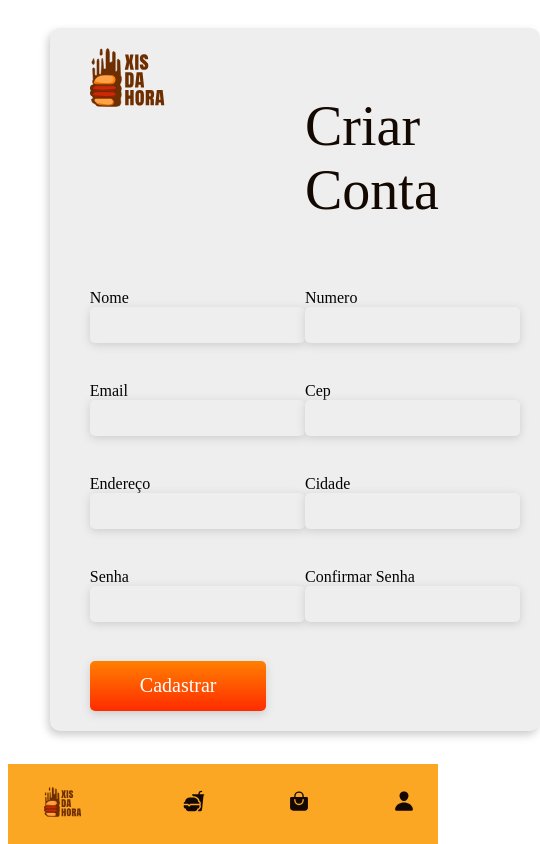
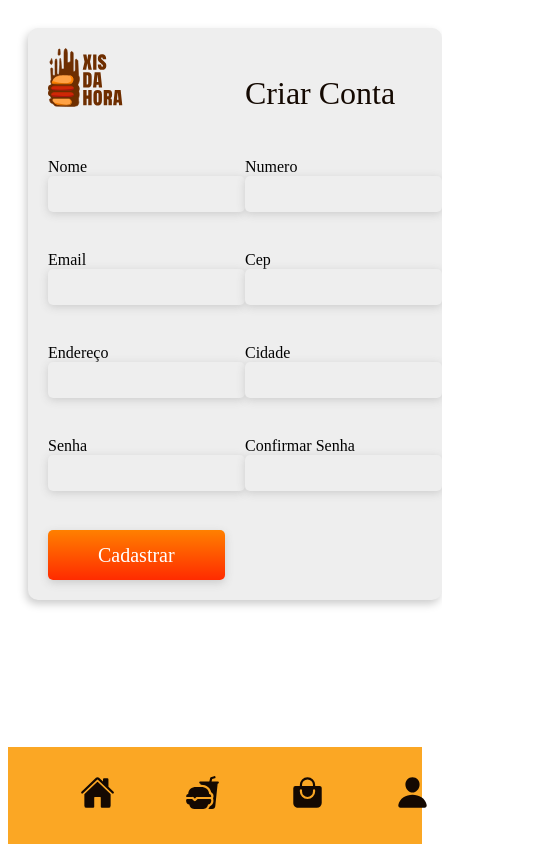
Before and after one commit to Luam-Novais/Xis-da-Hora, a React (Vite) app: page /auth/registrar in a window 390 px wide. Shown: the whole page, 540 px wide, since content can reach past the window. Built offline with nearby package versions, Linux system fonts and the light colour scheme; the HTML template or start-up script is replaced by a standard one.

Commit message:
style: update on styles for mobile devices

```diff
--- a/src/components/Header.jsx
+++ b/src/components/Header.jsx
@@ -1,7 +1,7 @@
 import React from 'react';
 import styles from '../styles/components/Header.module.scss';
 import { NavLink } from 'react-router-dom';
-import { IoFastFood, IoBagHandle, IoPerson} from "react-icons/io5";
+import { IoHome, IoFastFood, IoBagHandle, IoPerson} from "react-icons/io5";
 import useMedia from '../hooks/useMedia';
 
 const Header = () => {
@@ -9,9 +9,10 @@ const Header = () => {
 
   return (
     <header className={!mobile ? styles.header : styles.headerMobile}>
-      <NavLink to='/'><img className={styles.logo} src="/logo.svg" alt="" /></NavLink>
+      {!mobile && <NavLink to='/' ><img className={styles.logo} src="/logo.svg" alt="logo do xis da hora" /></NavLink>}
       <nav className={styles.navContainer}>
         <ul>
+          {mobile && <li> <NavLink to='/'><i><IoHome/></i></NavLink></li>}
           <li>
             <NavLink className={({isActive}) => isActive ? `${styles.active}` : ''} to='cardapio'>
               {!mobile ? 'Cardapio' :<i><IoFastFood/></i> }
--- a/src/styles/_variables.scss
+++ b/src/styles/_variables.scss
@@ -21,3 +21,8 @@ $white: #eee;
 $full-white: #fff;
 $gray: #ccc;
 $dark-gray: #ddd;
+
+//screen sizes
+
+$tablet: 'max-width:768px';
+$mobile: 'max-width:568px';
--- a/src/styles/components/ContainerAuth.module.scss
+++ b/src/styles/components/ContainerAuth.module.scss
@@ -8,6 +8,7 @@
 
 @media(max-width:768px){
     .container{
+        padding: 20px;
         padding-bottom: 100px;
     }
 }
--- a/src/styles/components/Header.module.scss
+++ b/src/styles/components/Header.module.scss
@@ -1,5 +1,6 @@
 @use '../variables' as *;
 .header{
+    z-index: 999;
     min-width: 90%;
     margin: 20px;
     padding: 10px 20px;
@@ -62,29 +63,34 @@
     }
 }
 .headerMobile{
+    z-index: 999;
     position: fixed;
     bottom: 0px;
     min-width: 100%;
-    padding: 10px 20px;
+    padding: 12px ;
     background-color: $yellow-color;
     display: flex;
     justify-content: space-around;
     align-items: center;
-    .logo{
-        width: 40px;
-    }
+
     .navContainer{
         ul{
             min-width: 100%;
             display: flex;
-            gap: 30px;
+            gap: 40px;
             justify-content: space-around;
+            align-items: center;
             li{
                 list-style: none;
+
                 a{
-                    padding: 20px;
-                    font-size: 1.375rem;
+                    padding: 10px;
+                    font-size: 1.5rem;
                     color: $text-color;
+                    svg{
+                        width: 2.1875rem;
+                        height: 2.1875rem ;
+                    }
                 }
             }
         }
--- a/src/styles/pages/user/CreateAccount.module.scss
+++ b/src/styles/pages/user/CreateAccount.module.scss
@@ -13,3 +13,12 @@
         width: 80px;
     }
 }
+@media($tablet){
+    .form{
+        padding: 20px ;
+
+        h1{
+            font-size:  2rem;
+        }
+    }
+}
--- a/src/styles/pages/user/Home.module.scss
+++ b/src/styles/pages/user/Home.module.scss
@@ -42,3 +42,34 @@
         transform: scale(1);
     }
 }
+
+@media($tablet){
+    .hero{
+        width: 100%;
+        grid-template-columns: 1fr;
+        justify-content: center;
+        justify-items: center;
+        align-items: center;
+        gap: 10px;
+        padding: 0px;
+        img{
+            width: 400px;
+        }
+        h1{
+            font-size: 3.5rem;
+        }
+        button{
+
+            margin: 0 auto;
+            justify-self: center;
+        }
+    }
+}
+
+// @media(max-width:578px){
+//     .hero{
+//         h1{
+//             font-size: 2rem;
+//         }
+//     }
+// }
--- a/src/styles/pages/user/Login.module.scss
+++ b/src/styles/pages/user/Login.module.scss
@@ -13,3 +13,13 @@
         width: 80px;
     }
 }
+
+@media($tablet){
+    .form{
+        padding: 20px ;
+
+        h1{
+            font-size:  2rem;
+        }
+    }
+}
```
